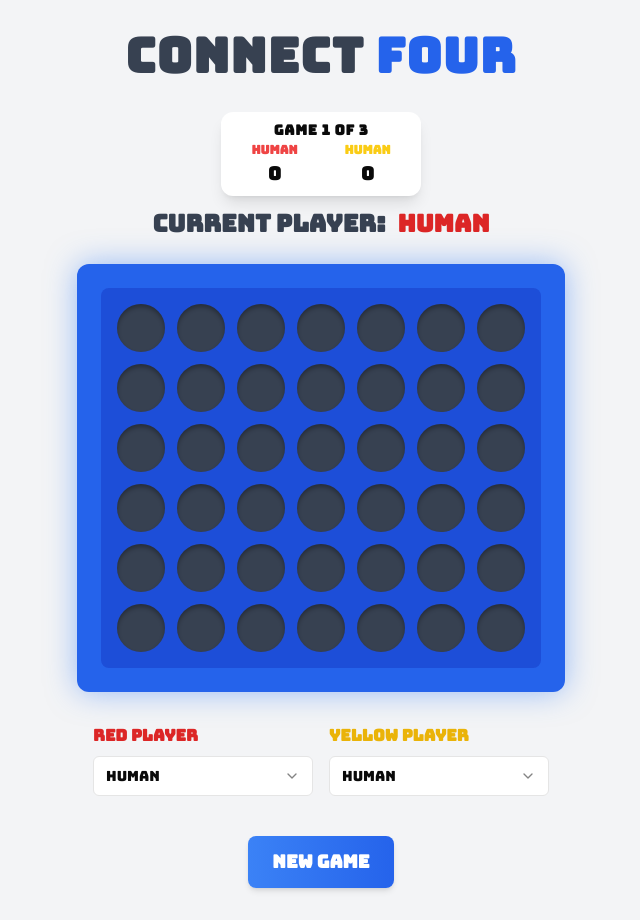
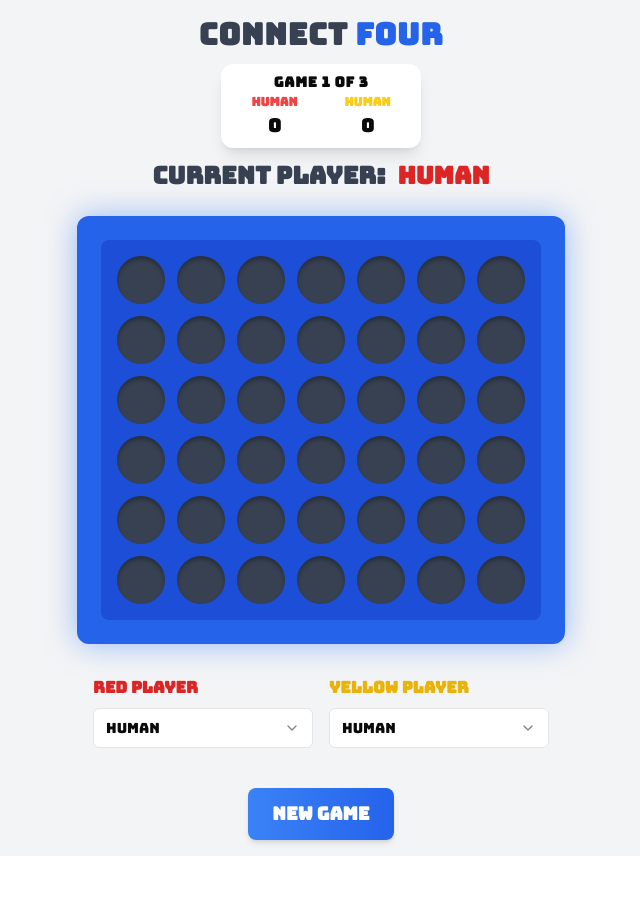
Before and after one commit to ozgrozer/llms-play-connect-four, a Next.js app: page / in a window 1280 px wide. Shown: the whole page, without its empty margins (319-959 px from the left). After the commit the page ends 856 px from the top, so only its background shows below. Built offline with nearby package versions, Linux system fonts and the light colour scheme.

Commit message:
Update the font-size on title

```diff
--- a/app/page.jsx
+++ b/app/page.jsx
@@ -37,9 +37,9 @@ export default function ConnectFour () {
 
   return (
     <div
-      className={`flex flex-col items-center justify-center min-h-screen bg-gray-100 p-8 ${bungee.className}`}
+      className={`flex flex-col items-center justify-center min-h-screen bg-gray-100 p-4 ${bungee.className}`}
     >
-      <h1 className='text-5xl font-bold mb-8 text-gray-800 tracking-wide'>
+      <h1 className='text-3xl font-bold mb-3 text-gray-800 tracking-wide'>
         <span className='text-gray-700'>Connect</span>{' '}
         <span className='text-blue-600'>Four</span>
       </h1>
```
